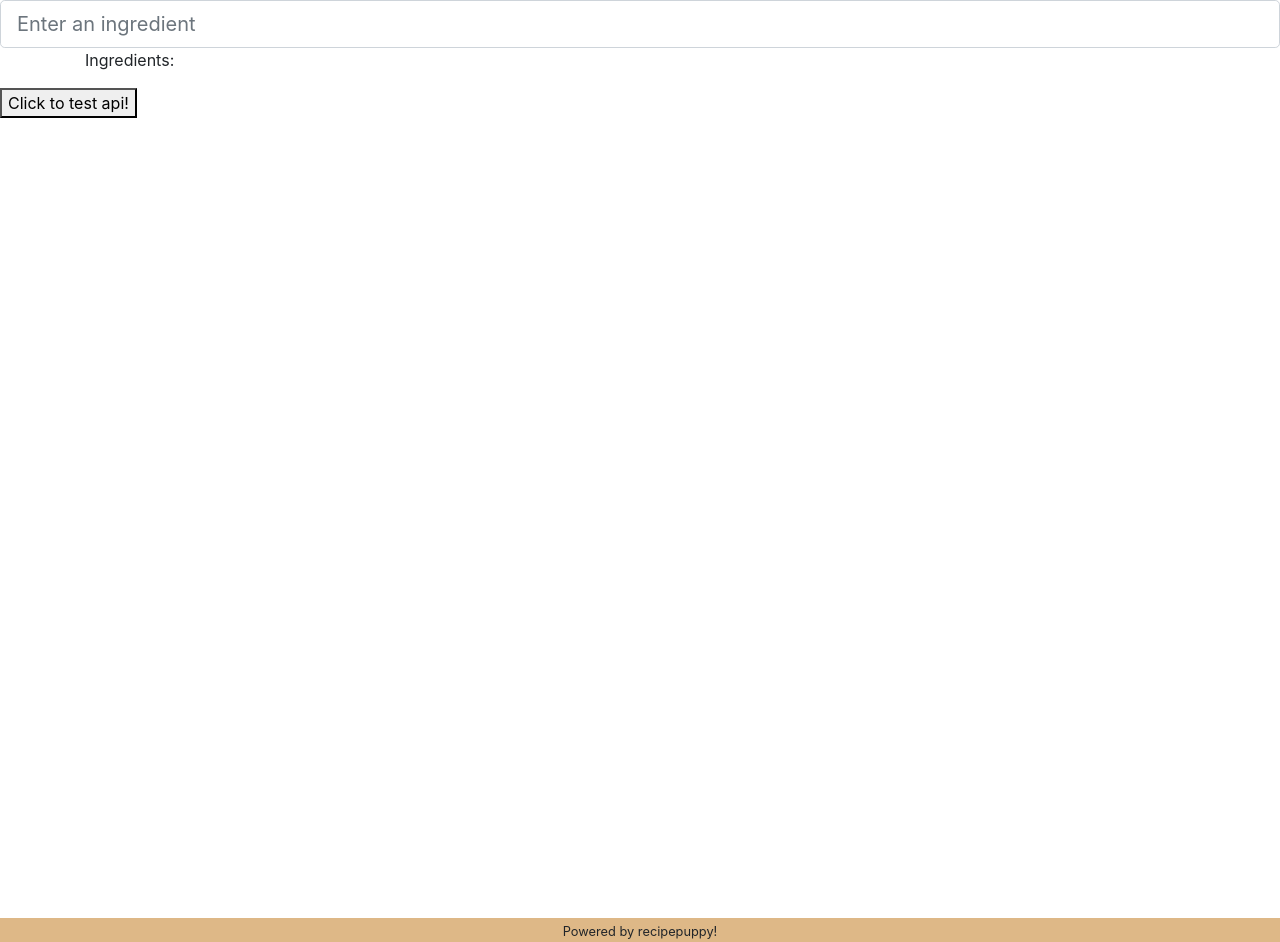
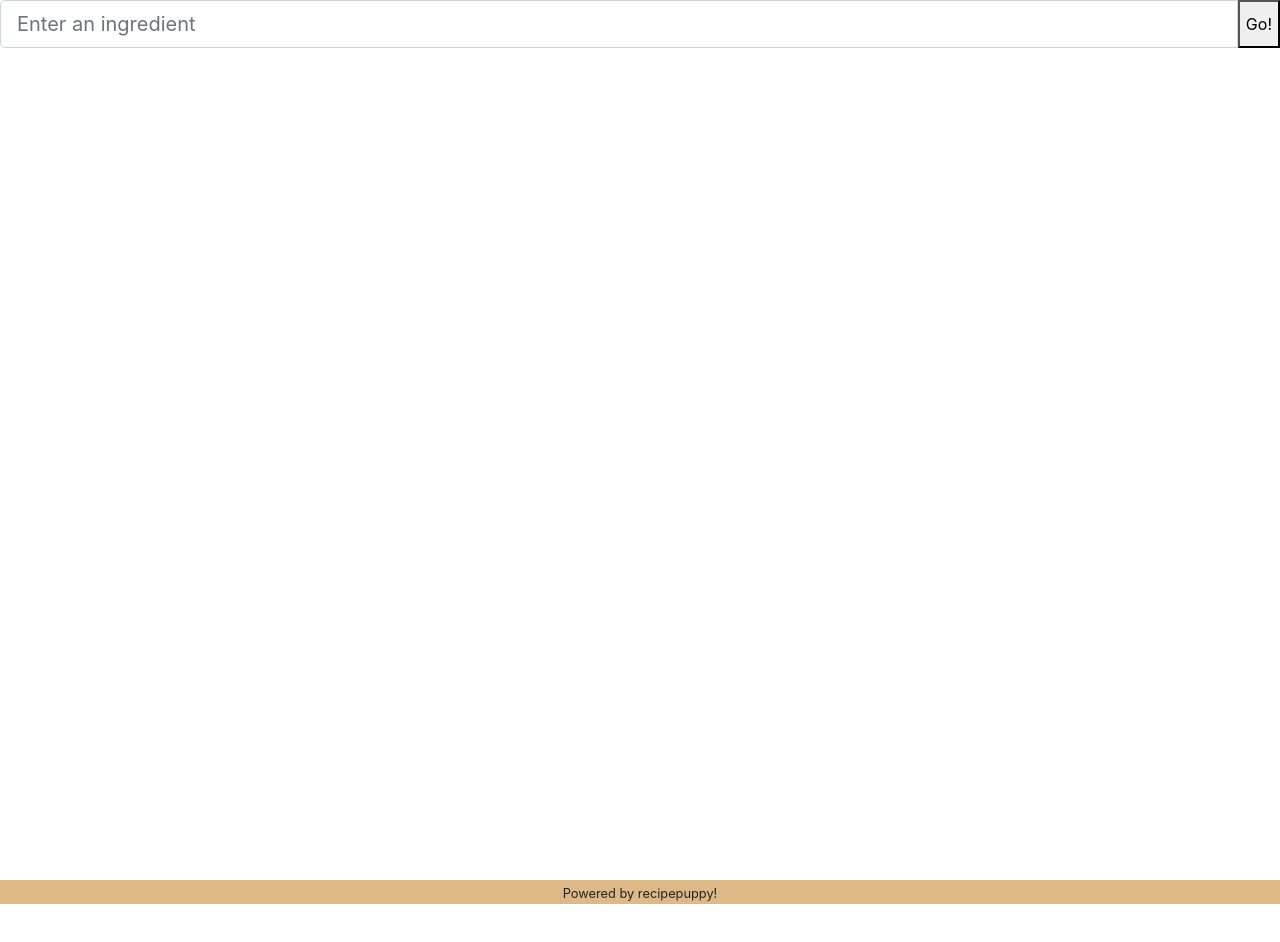
Before and after one commit to kre64/what-to-eat, a React (Create React App) app: page / in a window 1280 px wide. After the commit the page ends 904 px from the top, so only its background shows below. Built offline with nearby package versions, Linux system fonts and the light colour scheme.

Commit message:
Grouped find recipe button with form

```diff
--- a/src/App.js
+++ b/src/App.js
@@ -64,7 +64,7 @@ class App extends Component {
 		})
 	}
 
-	getRecipes() {
+	getRecipes(e) {
 		const csvIngredients = this.state.ingredients.join(',')
 		const url = "https://cors.io/?http://www.recipepuppy.com/api/?i=" + csvIngredients
 		axios.get(url)
@@ -83,13 +83,13 @@ class App extends Component {
 	render() {
 		return (
 			<div className="App">
-				<form onSubmit={this.handleSubmit} onChange={this.handleChange}>
+				<form onSubmit={this.handleSubmit} onChange={this.handleChange} className="input-group wte-form">
 					<input className="form-control form-control-lg" type="text" maxLength="32"
 					placeholder="Enter an ingredient" ref={(input) => this.input = input}>
 					</input>
+					<button type="button" onClick={this.getRecipes}>Go!</button>
             	</form>
 				<IngredientList ingredients={this.state.ingredients} removeIngredient={this.removeIngredient} />
-				<button onClick={this.getRecipes} style={{display: this.state.requested ? 'none' : 'block' }} >Click to test api!</button>
 				<RecipeGrid requested={this.state.requested} recipes={this.state.recipes} />
 				<footer className="wte-footer">
 					<small className="text-small muted">Powered by recipepuppy!</small>
--- a/src/components/IngredientList.js
+++ b/src/components/IngredientList.js
@@ -25,7 +25,7 @@ class IngredientList extends Component {
     render() {
         return (
             <div className="container">
-                Ingredients: {this.renderIngredients()}
+                {this.renderIngredients()}
             </div>
         )
     }
--- a/src/index.css
+++ b/src/index.css
@@ -5,6 +5,10 @@ html, body {
     sans-serif;
   -webkit-font-smoothing: antialiased;
   -moz-osx-font-smoothing: grayscale;
+}
+
+.wte-form {
+  padding-bottom: 1rem;
 }
 
 .ingredient-pill {
```
